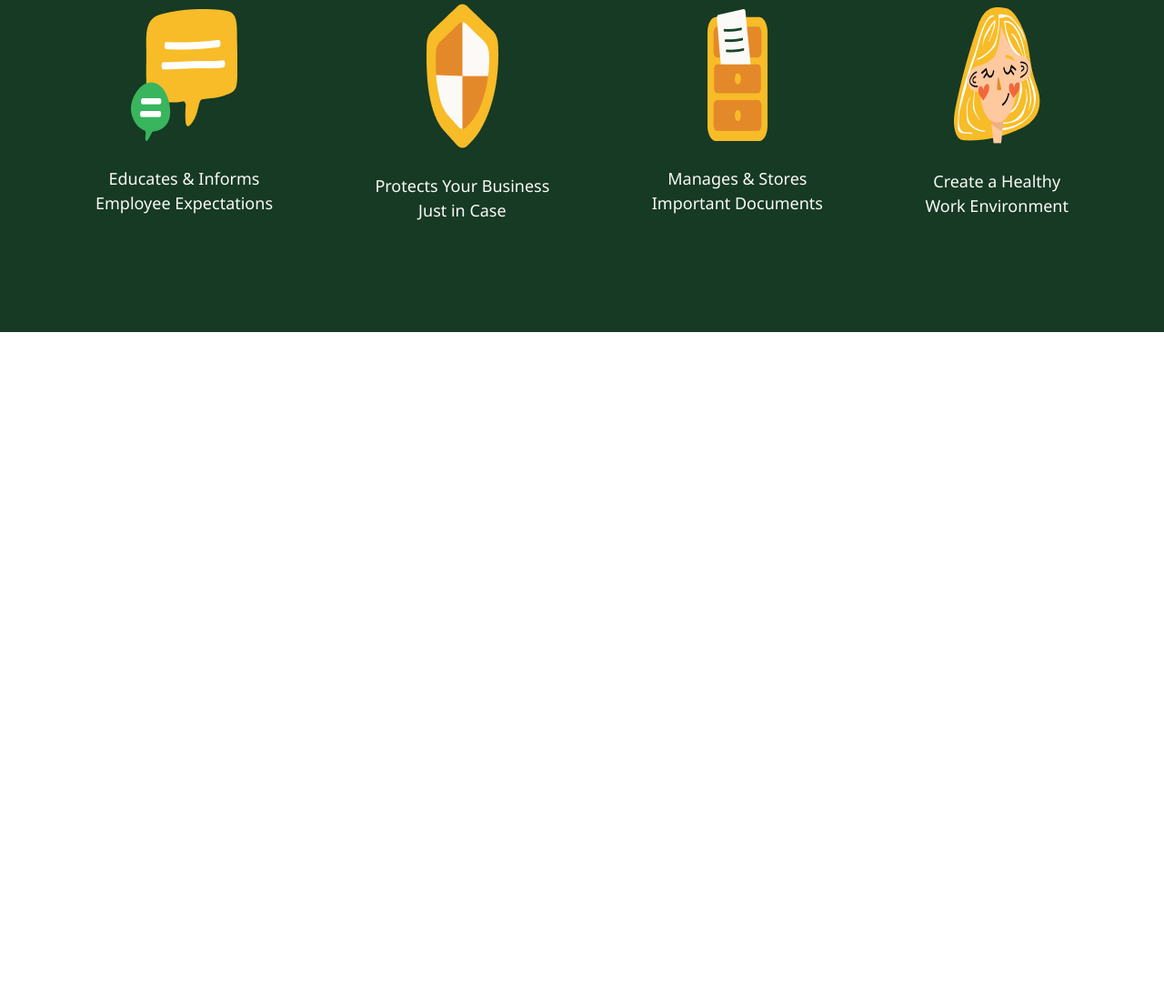
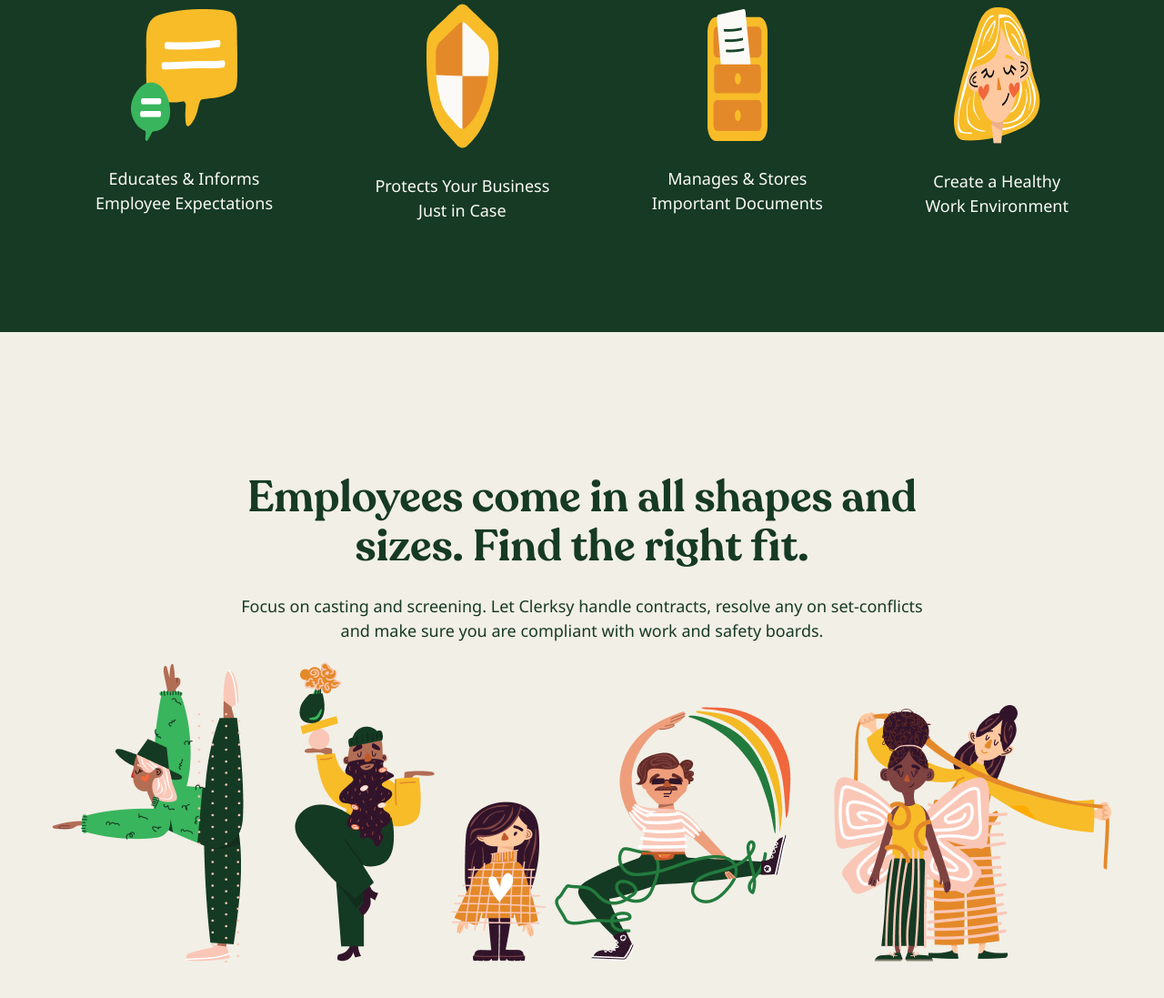
Before and after one commit to Merfy1/Cherksy, a plain HTML site: page index.html in a window 1280 px wide. Shown: the part 2326-3423 px from the top of the page at 91% size. Before the commit the page ends 2691 px from the top, so only its background shows below. Drawn offline with Linux system fonts and the light colour scheme.

Commit message:
create: activities

```diff
--- a/index.html
+++ b/index.html
@@ -79,5 +79,12 @@
             </div>
         </div>
     </section>
+    <section class="activities">
+        <div class="activities-container">
+            <h2 class="activities-title">Employees come in all shapes and <br> sizes. Find the right fit.</h2>
+            <p class="activities-title_sub">Focus on casting and screening. Let Clerksy handle contracts, resolve any on set-conflicts <br> and make sure you are compliant with work and safety boards.</p>
+            <img src="img/activities.png" alt="">
+        </div>
+    </section>
 </body>
 </html>
--- /dev/null
+++ b/sass/_activities.sass
@@ -0,0 +1,22 @@
+.activities
+    padding: 115px 0 135px 0
+    background-color: #F2EFE6
+    &-container
+        max-width: 1180px
+        margin: 0 auto
+    &-title
+        font-family: "Recoleta", sans-serif
+        font-weight: 600
+        font-size: 48px
+        color: #163A24
+        line-height: 54px
+        text-align: center
+        margin-bottom: 25px
+        &_sub
+            font-family: "Noto Sans", sans-serif
+            font-weight: 400
+            font-size: 18px
+            line-height: 27px
+            text-align: center
+            color: #163A24
+            margin-bottom: 16px
--- a/sass/style.sass
+++ b/sass/style.sass
@@ -2,3 +2,4 @@
 @import "header"
 @import "career"
 @import "product"
+@import "activities"
```
Also changed, not shown: css/style.css, img/activities.png (added), 1 other file.
